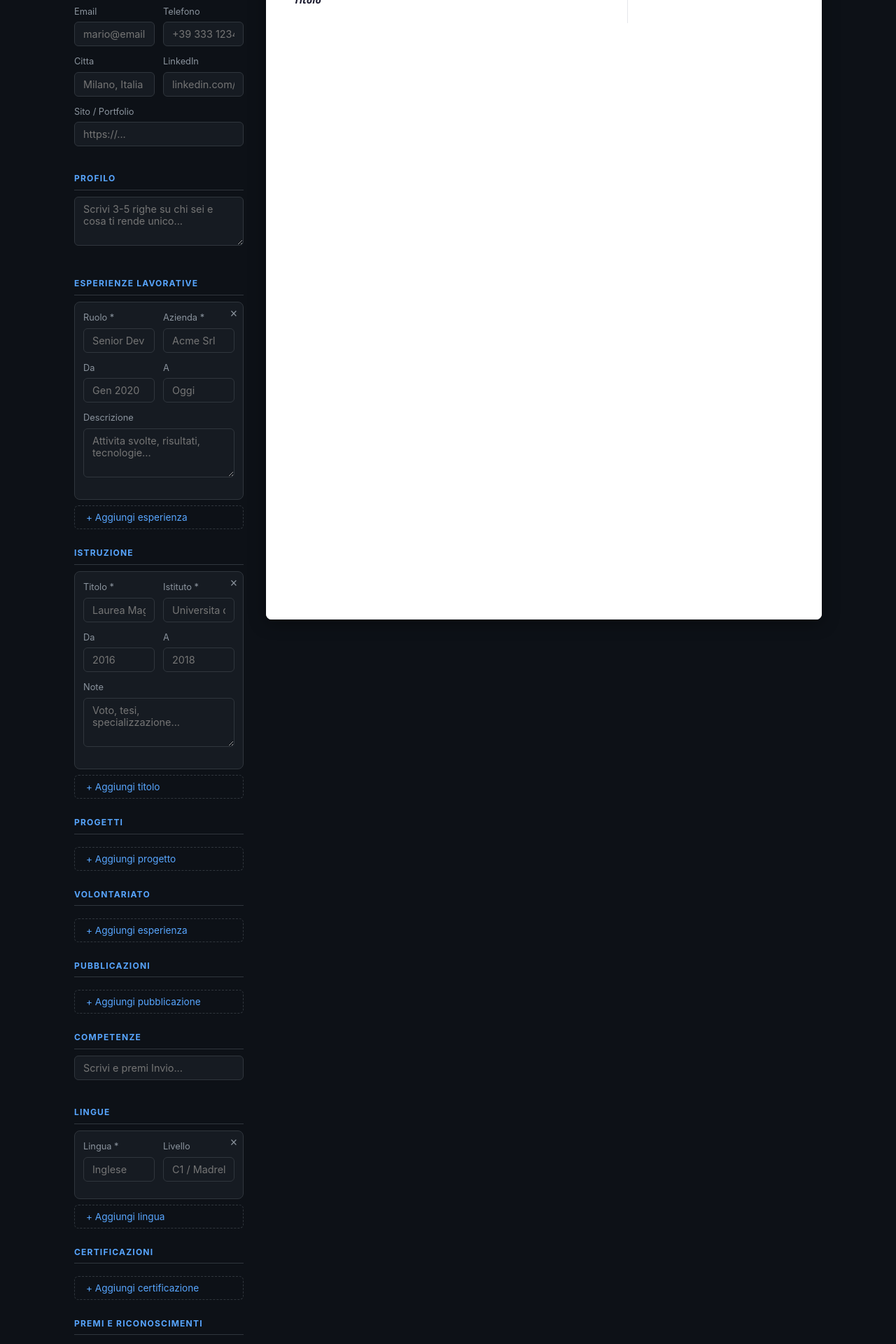
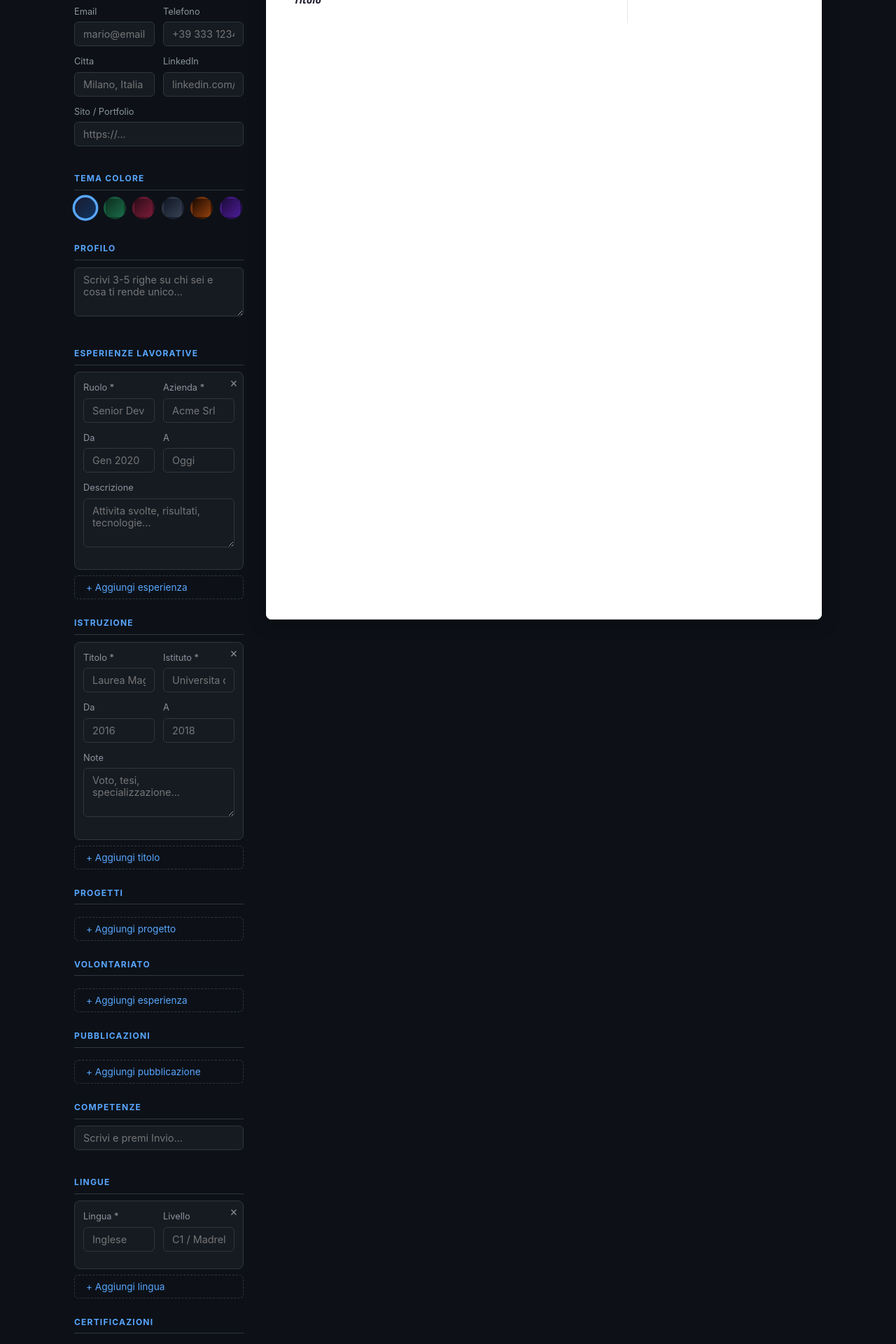
Before and after one commit to DemPago/DemPago.github.io, a Jekyll site: the page built from app/curriculum.html, in a window 1280 px wide. Shown: the part 514-2434 px from the top of the page at 70% size. Built offline with Jekyll 4.4.1, drawn with Linux system fonts in a browser that asks for light colours; comment, search, counter and statistics services are not loaded.

Commit message:
Add 6 color themes to CV generator with live preview switching

```diff
--- a/app/curriculum.html
+++ b/app/curriculum.html
@@ -195,7 +195,7 @@
 }
 
 .cv-header-block {
-  background: linear-gradient(135deg, #1a1a2e 0%, #16213e 100%);
+  background: linear-gradient(135deg, var(--cv-header, #1a1a2e) 0%, var(--cv-header-grad, #16213e) 100%);
   color: white;
   padding: 2rem 2.5rem;
   display: flex;
@@ -222,7 +222,7 @@
 }
 
 .cv-contact-bar {
-  background: #0f3460;
+  background: var(--cv-primary, #0f3460);
   padding: 0.5rem 2.5rem;
   display: flex; flex-wrap: wrap; gap: 1.5rem;
   font-size: 0.78rem; color: rgba(255,255,255,0.85);
@@ -248,8 +248,8 @@
 
 .cv-section-head {
   font-size: 0.65rem; font-weight: 700; letter-spacing: 0.12em;
-  text-transform: uppercase; color: #0f3460;
-  border-bottom: 2px solid #0f3460;
+  text-transform: uppercase; color: var(--cv-primary, #0f3460);
+  border-bottom: 2px solid var(--cv-primary, #0f3460);
   padding-bottom: 0.2rem; margin-bottom: 0.7rem;
 }
 
@@ -267,12 +267,13 @@
 .cv-entry-period { font-size: 0.75rem; color: #6b7280; white-space: nowrap; flex-shrink: 0; }
 .cv-entry-sub { font-size: 0.8rem; color: #4b5563; margin-top: 0.1rem; font-style: italic; }
 .cv-entry-desc { font-size: 0.82rem; color: #374151; margin-top: 0.3rem; line-height: 1.5; }
-.cv-entry-link { font-size: 0.78rem; color: #0f3460; margin-top: 0.2rem; word-break: break-all; }
+.cv-entry-link { font-size: 0.78rem; color: var(--cv-primary, #0f3460); margin-top: 0.2rem; word-break: break-all; }
 
 /* Skills */
 .cv-skills-list { display: flex; flex-wrap: wrap; gap: 0.35rem; }
 .cv-skill-badge {
-  background: rgba(15,52,96,0.08); color: #0f3460;
+  background: color-mix(in srgb, var(--cv-primary, #0f3460) 12%, transparent);
+  color: var(--cv-primary, #0f3460);
   border-radius: 20px; padding: 0.15rem 0.6rem;
   font-size: 0.75rem; font-weight: 500;
 }
@@ -291,6 +292,23 @@
 .cv-award-item { margin-bottom: 0.5rem; }
 .cv-award-name { font-size: 0.82rem; font-weight: 600; color: #1a1a2e; }
 .cv-award-meta { font-size: 0.75rem; color: #6b7280; font-style: italic; }
+
+/* Theme swatches */
+.theme-swatches { display: flex; gap: 0.6rem; flex-wrap: wrap; margin-bottom: 0.5rem; }
+.theme-swatch {
+  width: 32px; height: 32px; border-radius: 50%; cursor: pointer;
+  border: 3px solid transparent; transition: border-color 0.2s, transform 0.15s;
+  position: relative;
+}
+.theme-swatch:hover { transform: scale(1.1); }
+.theme-swatch.active { border-color: var(--accent); transform: scale(1.15); }
+.theme-swatch[title]:hover::after {
+  content: attr(title);
+  position: absolute; bottom: -1.6rem; left: 50%; transform: translateX(-50%);
+  background: var(--card); color: var(--text); font-size: 0.7rem;
+  padding: 0.15rem 0.4rem; border-radius: 4px; white-space: nowrap;
+  pointer-events: none;
+}
 
 .cv-placeholder { color: #9ca3af; font-size: 0.82rem; font-style: italic; }
 
@@ -362,6 +380,9 @@
       <label>Sito / Portfolio</label>
       <input type="text" id="f-sito" placeholder="https://..." oninput="renderCV()">
     </div>
+
+    <p class="cv-section-title">Tema colore</p>
+    <div class="theme-swatches" id="theme-swatches"></div>
 
     <p class="cv-section-title">Profilo</p>
     <div class="cv-field">
@@ -435,9 +456,19 @@
 
 <script>
 /* ── State ─────────────────────────────────────────────── */
+const THEMES = [
+  { name: 'Navy',     primary: '#0f3460', header: '#1a1a2e', headerGrad: '#16213e' },
+  { name: 'Foresta',  primary: '#1a6b4a', header: '#0d2e1e', headerGrad: '#0a2416' },
+  { name: 'Bordeaux', primary: '#7b1c3a', header: '#2e0d18', headerGrad: '#200910' },
+  { name: 'Ardesia',  primary: '#374151', header: '#111827', headerGrad: '#1f2937' },
+  { name: 'Rame',     primary: '#92400e', header: '#1c0a00', headerGrad: '#2d1200' },
+  { name: 'Viola',    primary: '#4c1d95', header: '#1e0a3c', headerGrad: '#2d1060' },
+];
+
 const state = {
   photo: null,
   skills: [],
+  theme: THEMES[0],
 };
 
 /* ── Entry counters ────────────────────────────────────── */
@@ -555,6 +586,27 @@
 }
 
 function removeEl(id) { document.getElementById(id)?.remove(); }
+
+/* ── Theme selector ────────────────────────────────────── */
+function setTheme(idx) {
+  state.theme = THEMES[idx];
+  document.querySelectorAll('.theme-swatch').forEach((s, i) =>
+    s.classList.toggle('active', i === idx));
+  renderCV();
+}
+
+function buildSwatches() {
+  const wrap = document.getElementById('theme-swatches');
+  THEMES.forEach((t, i) => {
+    const btn = document.createElement('button');
+    btn.className = 'theme-swatch' + (i === 0 ? ' active' : '');
+    btn.title = t.name;
+    btn.style.background = `linear-gradient(135deg, ${t.header}, ${t.primary})`;
+    btn.setAttribute('aria-label', `Tema ${t.name}`);
+    btn.onclick = () => setTheme(i);
+    wrap.appendChild(btn);
+  });
+}
 
 /* ── Tags (skills) ─────────────────────────────────────── */
 function addTag(e) {
@@ -714,7 +766,13 @@
   const profilo = v('f-profilo');
 
   /* -- assemble -- */
-  document.getElementById('cv-template').innerHTML = `
+  const tpl = document.getElementById('cv-template');
+  tpl.style.cssText = `
+    --cv-primary: ${state.theme.primary};
+    --cv-header: ${state.theme.header};
+    --cv-header-grad: ${state.theme.headerGrad};
+  `;
+  tpl.innerHTML = `
     <div class="cv-header-block">
       ${state.photo ? `<img class="cv-photo" src="${state.photo}" alt="Foto" style="display:block">` : ''}
       <div class="cv-name-block">
```
Also changed, not shown: other parts of app/curriculum.html (+1 -0 lines).
